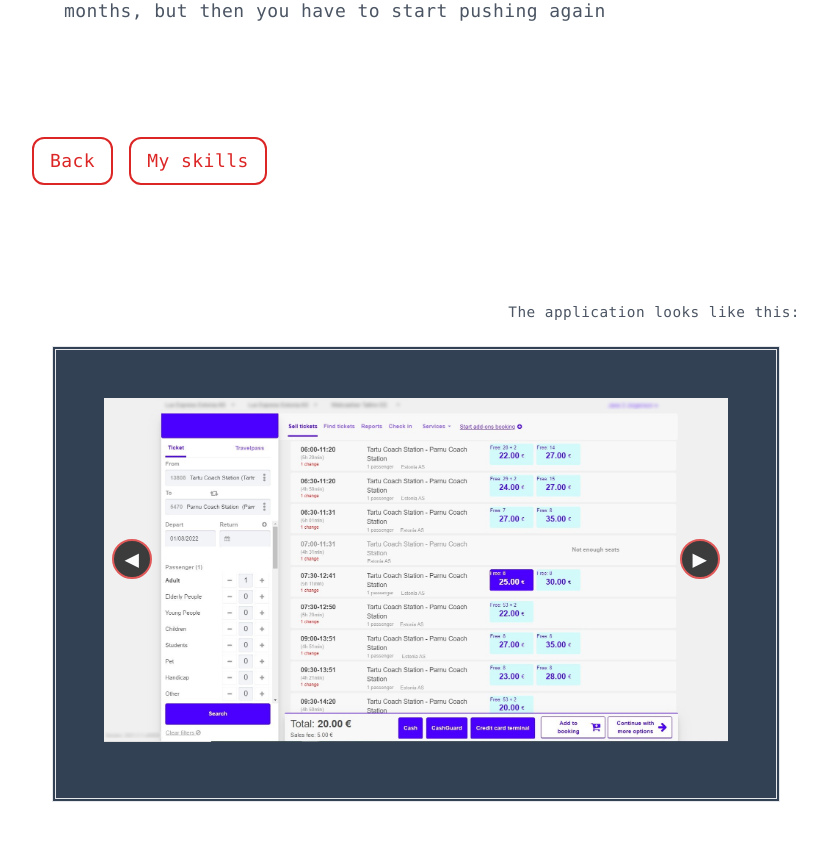
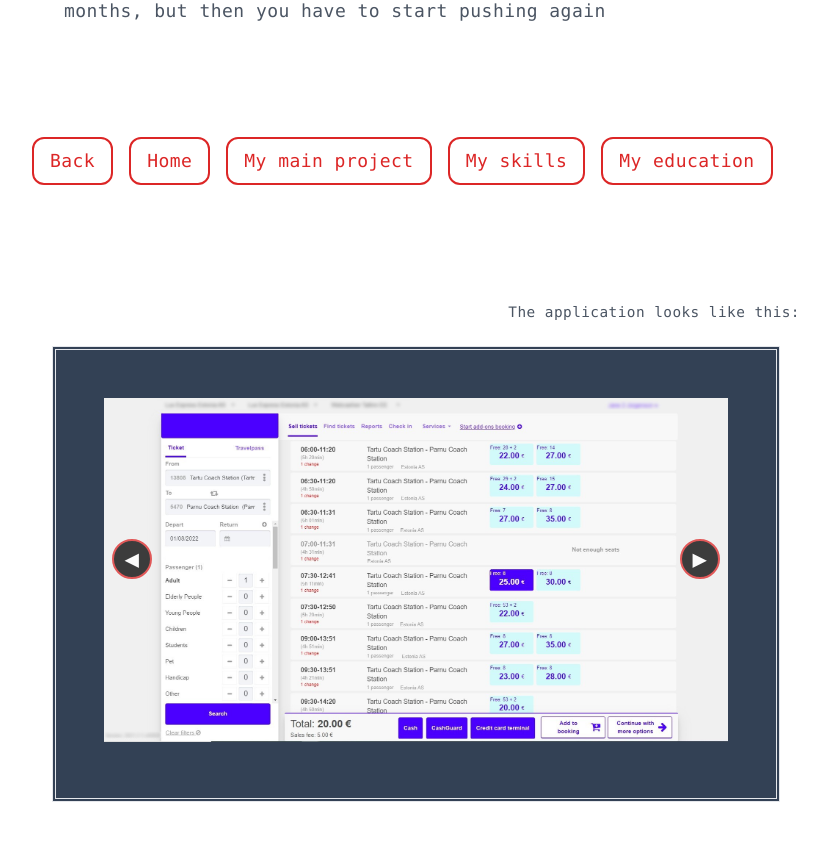
Before and after one commit to liisi29/portfolio, a Next.js app: page /cashier in a window 1280 px wide. Shown: the part 3300-4141 px from the top of the page, without its empty margins (224-1051 px from the left). Built offline with nearby package versions, Linux system fonts and the light colour scheme.

Commit message:
Refactored and unified buttons

```diff
--- a/components/elements/linkButtons/LinkBack.tsx
+++ b/components/elements/linkButtons/LinkBack.tsx
@@ -1,6 +1,7 @@
 import { useRouter } from "next/router";
+import { ButtonBase } from "./LinkButtonBase";
 
-export default function LinkBack() {
+export default function LinkBack({ color }: { color?: "contrast" | "white" }) {
   const router = useRouter();
   const q = router;
 
@@ -17,11 +18,8 @@ export default function LinkBack() {
     }
   };
   return (
-    <button
-      onClick={clickHandler}
-      className="animate-pop _animation-fill-backwards _link "
-    >
-      Back
-    </button>
+    <div onClick={clickHandler}>
+      <ButtonBase color={color} label={"Back"} />
+    </div>
   );
 }
--- a/components/elements/linkButtons/LinkButtonBase.tsx
+++ b/components/elements/linkButtons/LinkButtonBase.tsx
@@ -12,8 +12,26 @@ export default function LinkButtonBase({
   color?: "contrast" | "white";
 }) {
   const url = !!back ? `${href}?back=${back}` : href;
+
+  // Function components cannot be given refs.
+  // https://stackoverflow.com/a/68389368
   return (
     <Link href={url}>
+      <a>
+        <ButtonBase color={color} label={label} />
+      </a>
+    </Link>
+  );
+}
+
+export function ButtonBase({
+  color,
+  label,
+}: {
+  label: string;
+  color?: "contrast" | "white";
+}) {
+  return (
     <button
       className={`animate-pop _animation-fill-backwards _link ${
         color === "white" ? "_border-white" : ""
@@ -21,6 +39,5 @@ export default function LinkButtonBase({
     >
       {label}
     </button>
-    </Link>
   );
 }
--- a/components/elements/linkButtons/LinkEducation.tsx
+++ b/components/elements/linkButtons/LinkEducation.tsx
@@ -9,6 +9,11 @@ export default function LinkEducation({
   color?: "contrast" | "white";
 }) {
   return (
-    <LinkButtonBase href={"/education"} back={back} label={"My education"} />
+    <LinkButtonBase
+      href={"/education"}
+      back={back}
+      color={color}
+      label={"My education"}
+    />
   );
 }
--- /dev/null
+++ b/components/elements/linkButtons/LinkHome.tsx
@@ -0,0 +1,11 @@
+import LinkButtonBase from "./LinkButtonBase";
+
+export default function LinkHome({
+  color,
+  back,
+}: {
+  back?: string;
+  color?: "contrast" | "white";
+}) {
+  return <LinkButtonBase href={"/"} back={back} color={color} label={"Home"} />;
+}
--- a/components/elements/linkButtons/LinkMainProject.tsx
+++ b/components/elements/linkButtons/LinkMainProject.tsx
@@ -1,7 +1,18 @@
 import LinkButtonBase from "./LinkButtonBase";
 
-export default function LinkMainProject({ back }: { back?: string }) {
+export default function LinkMainProject({
+  color,
+  back,
+}: {
+  back?: string;
+  color?: "contrast" | "white";
+}) {
   return (
-    <LinkButtonBase href={"/cashier"} back={back} label={"My main project"} />
+    <LinkButtonBase
+      href={"/cashier"}
+      back={back}
+      color={color}
+      label={"My main project"}
+    />
   );
 }
--- /dev/null
+++ b/components/elements/linkButtons/LinkRow.tsx
@@ -0,0 +1,38 @@
+import { PropsWithChildren } from "react";
+import LinkBack from "./LinkBack";
+import LinkEducation from "./LinkEducation";
+import LinkHome from "./LinkHome";
+import LinkMainProject from "./LinkMainProject";
+import LinkSkills from "./LinkSkills";
+
+export default function LinkRow({
+  color,
+  back,
+}: {
+  back?: string;
+  color?: "contrast" | "white";
+}) {
+  return (
+    <div className="my-28 flex">
+      <Col>
+        <LinkBack />
+      </Col>
+      <Col>
+        <LinkHome />
+      </Col>
+      <Col>
+        <LinkMainProject back={back} color={color} />
+      </Col>
+      <Col>
+        <LinkSkills back={back} color={color} />
+      </Col>
+      <Col>
+        <LinkEducation back={back} color={color} />
+      </Col>
+    </div>
+  );
+}
+
+function Col({ children }: PropsWithChildren) {
+  return <div className="mr-4">{children}</div>;
+}
--- a/components/elements/linkButtons/LinkSkills.tsx
+++ b/components/elements/linkButtons/LinkSkills.tsx
@@ -1,19 +1,17 @@
-import Link from "next/link";
-
+import LinkButtonBase from "./LinkButtonBase";
 export default function LinkSkills({
   color,
+  back,
 }: {
+  back?: string;
   color?: "contrast" | "white";
 }) {
   return (
-    <Link href="/skills">
-      <button
-        className={`animate-pop _animation-fill-backwards _link ${
-          color === "white" ? "_border-white" : ""
-        }`}
-      >
-        My skills
-      </button>
-    </Link>
+    <LinkButtonBase
+      href={"/skills"}
+      back={back}
+      color={color}
+      label={"My skills"}
+    />
   );
 }
--- a/components/elements/table/Table.tsx
+++ b/components/elements/table/Table.tsx
@@ -45,11 +45,9 @@ export default function Table({
                   className={`${first} _text-contrast whitespace-nowrap`}
                 >
                   <h4 id={s.key}>
-                    {s.texts ? (
-                      s.texts.map((t, i) => <p key={`text${i}`}>{t}</p>)
-                    ) : (
-                      <h4>{s.text}</h4>
-                    )}
+                    {s.texts
+                      ? s.texts.map((t, i) => <p key={`text${i}`}>{t}</p>)
+                      : s.text}
                   </h4>
                 </th>
                 {s.since && (
--- a/components/layout/LayoutMain.tsx
+++ b/components/layout/LayoutMain.tsx
@@ -2,7 +2,7 @@ import React, { PropsWithChildren } from "react";
 import NavBar from "./navbar/Navbar";
 import Head from "next/head";
 
-function LayoutMain({ children }: PropsWithChildren) {
+export default function LayoutMain({ children }: PropsWithChildren) {
   return (
     <div>
       <Head>
@@ -16,5 +16,3 @@ function LayoutMain({ children }: PropsWithChildren) {
     </div>
   );
 }
-
-export default LayoutMain;
--- a/pages/cashier/index.tsx
+++ b/pages/cashier/index.tsx
@@ -11,6 +11,7 @@ import Responsibilities from "@components/pages/webcashier/responsibilities";
 import Stack from "@components/pages/webcashier/stack";
 import LinkSkills from "@components/elements/linkButtons/LinkSkills";
 import LinkBack from "@components/elements/linkButtons/LinkBack";
+import LinkRow from "@components/elements/linkButtons/LinkRow";
 
 export default function WebCashier() {
   return (
@@ -38,15 +39,7 @@ export default function WebCashier() {
           </div>
         </div>
         <LifeLessons />
-        <div className="my-28 flex">
-          <div className="mr-4">
-            <LinkBack />
-          </div>
-          <div>
-            {" "}
-            <LinkSkills />
-          </div>
-        </div>
+        <LinkRow />
         <Display />
         <Application />
         <Aurelia />
--- a/pages/education.tsx
+++ b/pages/education.tsx
@@ -1,5 +1,8 @@
 import LinkBack from "@components/elements/linkButtons/LinkBack";
+import LinkHome from "@components/elements/linkButtons/LinkHome";
 import LinkMainProject from "@components/elements/linkButtons/LinkMainProject";
+import LinkRow from "@components/elements/linkButtons/LinkRow";
+import LinkSkills from "@components/elements/linkButtons/LinkSkills";
 import LayoutPage from "@components/layout/LayoutPage";
 import CoursesTable from "@components/pages/education/CoursesTable";
 import EducationTable from "@components/pages/education/EducationTable";
@@ -22,14 +25,7 @@ export default function WebCashier() {
           <h2>Udemy Courses in 2022</h2>
         </div>
         <CoursesTable />
-        <div className="my-28 flex">
-          <div className="mr-4">
-            <LinkBack />
-          </div>
-          <div>
-            <LinkMainProject />
-          </div>
-        </div>
+        <LinkRow />
       </div>
     </LayoutPage>
   );
--- a/pages/skills.tsx
+++ b/pages/skills.tsx
@@ -1,5 +1,8 @@
 import LinkBack from "@components/elements/linkButtons/LinkBack";
+import LinkEducation from "@components/elements/linkButtons/LinkEducation";
+import LinkHome from "@components/elements/linkButtons/LinkHome";
 import LinkMainProject from "@components/elements/linkButtons/LinkMainProject";
+import LinkRow from "@components/elements/linkButtons/LinkRow";
 import LayoutPage from "@components/layout/LayoutPage";
 import StackTable from "@components/pages/stack/StackTable";
 
@@ -12,14 +15,7 @@ export default function WebCashier() {
           <h2>What stack I have used and learned</h2>
         </div>
         <StackTable />
-        <div className="my-28 flex">
-          <div className="mr-4">
-            <LinkBack />
-          </div>
-          <div>
-            <LinkMainProject />
-          </div>
-        </div>
+        <LinkRow />
       </div>
     </LayoutPage>
   );
```
Lines whose indentation alone changed are shown as unchanged.
